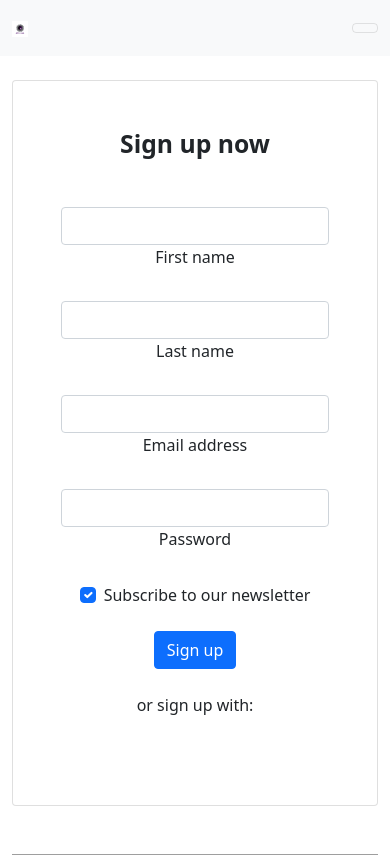
After one commit to otienotimothy/art-gallery, a Django app: page /signup/ in a window 390 px wide. The commit adds this page. Shown: the top 855 px of the page. Run offline with Django 4.2, Linux system fonts and the light colour scheme; tables that the repository leaves empty hold one stand-in row (values such as "Sample post"); grey boxes are pictures that could not be loaded.

Commit message:
Add view function and routes to the login and signup pages

```diff
--- a/art_gallery/settings.py
+++ b/art_gallery/settings.py
@@ -115,7 +115,7 @@ AUTH_PASSWORD_VALIDATORS = [
 
 LANGUAGE_CODE = 'en-us'
 
-TIME_ZONE = 'UTC'
+TIME_ZONE = 'Africa/Nairobi'
 
 USE_I18N = True
 
@@ -127,6 +127,10 @@ USE_TZ = True
 
 STATIC_URL = 'static/'
 
+STATICFILES_DIRS = [
+    BASE_DIR / "static",
+]
+
 # Default primary key field type
 # https://docs.djangoproject.com/en/4.0/ref/settings/#default-auto-field
 
--- /dev/null
+++ b/gallery/templates/signup.html
@@ -0,0 +1,152 @@
+{% extends 'base.html' %} {% block content %}
+
+<!-- Section: Design Block -->
+<section class="text-center text-lg-start">
+ <style>
+   .cascading-right {
+     margin-right: -50px;
+   }
+   @media (max-width: 991.98px) {
+     .cascading-right {
+       margin-right: 0;
+     }
+   }
+ </style>
+
+ <!-- Jumbotron -->
+ <div class="container py-4">
+   <div class="row g-0 align-items-center">
+     <div class="col-lg-6 mb-5 mb-lg-0">
+       <div
+            class="card cascading-right"
+            style="
+                   background: hsla(0, 0%, 100%, 0.55);
+                   backdrop-filter: blur(30px);
+                   "
+            >
+         <div class="card-body p-5 shadow-5 text-center">
+           <h2 class="fw-bold mb-5">Sign up now</h2>
+           <form>
+             <!-- 2 column grid layout with text inputs for the first and last names -->
+             <div class="row">
+               <div class="col-md-6 mb-4">
+                 <div class="form-outline">
+                   <input
+                          type="text"
+                          id="form3Example1"
+                          class="form-control"
+                          />
+                   <label class="form-label" for="form3Example1"
+                          >First name</label
+                     >
+                 </div>
+               </div>
+               <div class="col-md-6 mb-4">
+                 <div class="form-outline">
+                   <input
+                          type="text"
+                          id="form3Example2"
+                          class="form-control"
+                          />
+                   <label class="form-label" for="form3Example2"
+                          >Last name</label
+                     >
+                 </div>
+               </div>
+             </div>
+
+             <!-- Email input -->
+             <div class="form-outline mb-4">
+               <input
+                      type="email"
+                      id="form3Example3"
+                      class="form-control"
+                      />
+               <label class="form-label" for="form3Example3"
+                      >Email address</label
+                 >
+             </div>
+
+             <!-- Password input -->
+             <div class="form-outline mb-4">
+               <input
+                      type="password"
+                      id="form3Example4"
+                      class="form-control"
+                      />
+               <label class="form-label" for="form3Example4"
+                      >Password</label
+                 >
+             </div>
+
+             <!-- Checkbox -->
+             <div class="form-check d-flex justify-content-center mb-4">
+               <input
+                      class="form-check-input me-2"
+                      type="checkbox"
+                      value=""
+                      id="form2Example33"
+                      checked
+                      />
+               <label class="form-check-label" for="form2Example33">
+                 Subscribe to our newsletter
+               </label>
+             </div>
+
+             <!-- Submit button -->
+             <button
+                     type="submit"
+                     class="btn btn-primary btn-block mb-4"
+                     >
+               Sign up
+             </button>
+
+             <!-- Register buttons -->
+             <div class="text-center">
+               <p>or sign up with:</p>
+               <button
+                       type="button"
+                       class="btn btn-link btn-floating mx-1"
+                       >
+                 <i class="fab fa-facebook-f"></i>
+               </button>
+
+               <button
+                       type="button"
+                       class="btn btn-link btn-floating mx-1"
+                       >
+                 <i class="fab fa-google"></i>
+               </button>
+
+               <button
+                       type="button"
+                       class="btn btn-link btn-floating mx-1"
+                       >
+                 <i class="fab fa-twitter"></i>
+               </button>
+
+               <button
+                       type="button"
+                       class="btn btn-link btn-floating mx-1"
+                       >
+                 <i class="fab fa-github"></i>
+               </button>
+             </div>
+           </form>
+         </div>
+       </div>
+     </div>
+
+     <div class="col-lg-6 mb-5 mb-lg-0">
+       <img
+            src="https://mdbootstrap.com/img/new/ecommerce/vertical/004.jpg"
+            class="w-100 rounded-4 shadow-4"
+            alt=""
+            />
+     </div>
+   </div>
+ </div>
+ <!-- Jumbotron -->
+</section>
+<!-- Section: Design Block -->
+{% endblock %}
--- a/gallery/urls.py
+++ b/gallery/urls.py
@@ -1,7 +1,9 @@
 from django.urls import path
 
-from .views import index
+from .views import index, signup_page, login_page
 
 urlpatterns = [
-    path('', index, name='index')
+    path('', index, name='index'),
+    path('signup/', signup_page, name= 'signup' ),
+    path('login/', login_page, name='login')
 ]
--- a/gallery/views.py
+++ b/gallery/views.py
@@ -5,3 +5,9 @@ from django.http import HttpResponse
 # Create your views here.
 def index(request):
     return render(request, 'index.html')
+
+def signup_page(request):
+    return render(request, 'signup.html')
+
+def login_page(request):
+    return render(request, 'login.html')
--- a/templates/base.html
+++ b/templates/base.html
@@ -14,6 +14,9 @@
 		<title>ART & LUX | Ultimate Gallery Experience</title>
 	</head>
 	<body>
+
+		{% include 'navbar.html' %}
+
         {% block content %}
 
         {% endblock %}
--- /dev/null
+++ b/templates/navbar.html
@@ -0,0 +1,53 @@
+<!-- Navbar -->
+{% load static %}
+<nav class="navbar navbar-expand-lg navbar-light bg-light">
+  <!-- Container wrapper -->
+  <div class="container">
+    <!-- Navbar brand -->
+    <a class="navbar-brand me-2" href="https://mdbgo.com/">
+      <img
+        src="{% static 'images/logo.png' %}"
+        height="16"
+        alt="Logo"
+        loading="lazy"
+        style="margin-top: -1px;"
+      />
+    </a>
+
+    <!-- Toggle button -->
+    <button
+      class="navbar-toggler"
+      type="button"
+      data-mdb-toggle="collapse"
+      data-mdb-target="#navbarButtonsExample"
+      aria-controls="navbarButtonsExample"
+      aria-expanded="false"
+      aria-label="Toggle navigation"
+    >
+      <i class="fas fa-bars"></i>
+    </button>
+
+    <!-- Collapsible wrapper -->
+    <div class="collapse navbar-collapse" id="navbarButtonsExample">
+      <!-- Left links -->
+      <ul class="navbar-nav me-auto mb-2 mb-lg-0">
+        <li class="nav-item">
+          <a class="nav-link" href="#">Dashboard</a>
+        </li>
+      </ul>
+      <!-- Left links -->
+
+      <div class="d-flex align-items-center">
+        <button type="button" class="btn btn-link px-3 me-2">
+          Login
+        </button>
+        <button type="button" class="btn btn-primary me-3">
+          Sign up for free
+        </button>
+      </div>
+    </div>
+    <!-- Collapsible wrapper -->
+  </div>
+  <!-- Container wrapper -->
+</nav>
+<!-- Navbar -->
```
Also changed, not shown: gallery/templates/login.html (added, +82 -0 lines), static/images/logo.png (added).
